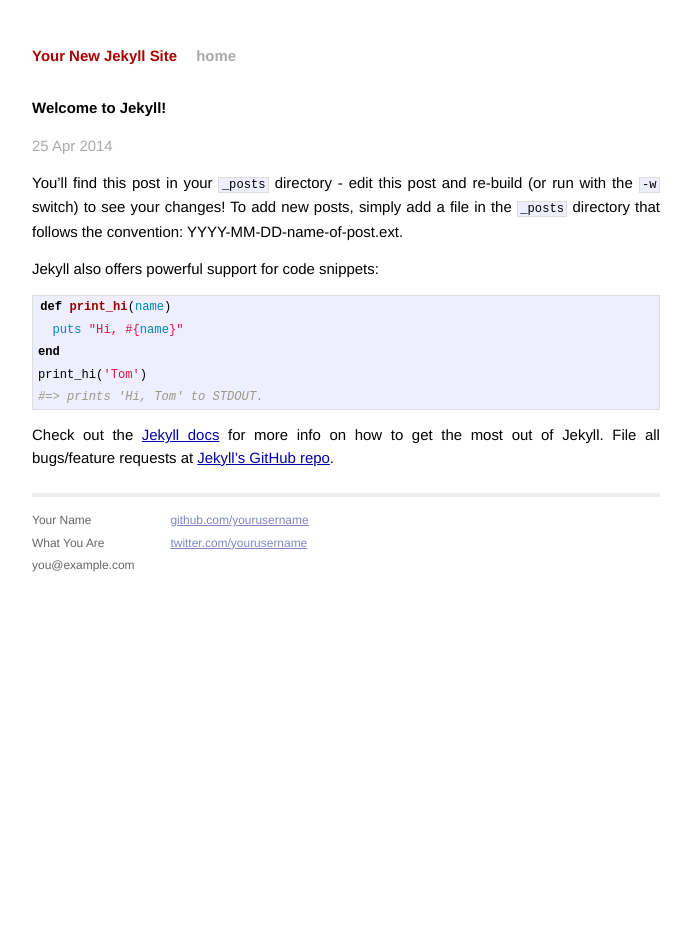
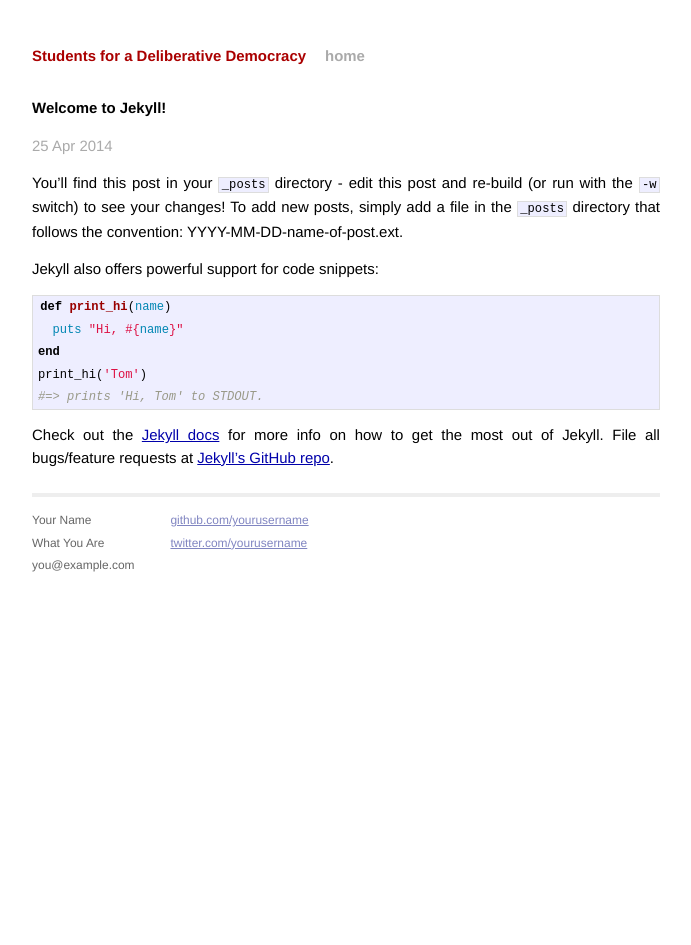
Before and after one commit to dgfranklin/s4dd-site, a Jekyll site: the page built from _posts/2014-04-25-welcome-to-jekyll.markdown, in a window 1280 px wide. Shown: the whole page, without its empty margins (294-985 px from the left). Built offline with Jekyll 4.4.1, drawn with Linux system fonts in a browser that asks for light colours; Markdown is read by kramdown in place of the engine named in the settings.

Commit message:
Update config

```diff
--- a/_config.yml
+++ b/_config.yml
@@ -1,3 +1,5 @@
-name: Your New Jekyll Site
+name: Students for a Deliberative Democracy
 markdown: redcarpet
 pygments: true
+timezone: America/New_YorkA
+baseurl: /s4dd-site
```
